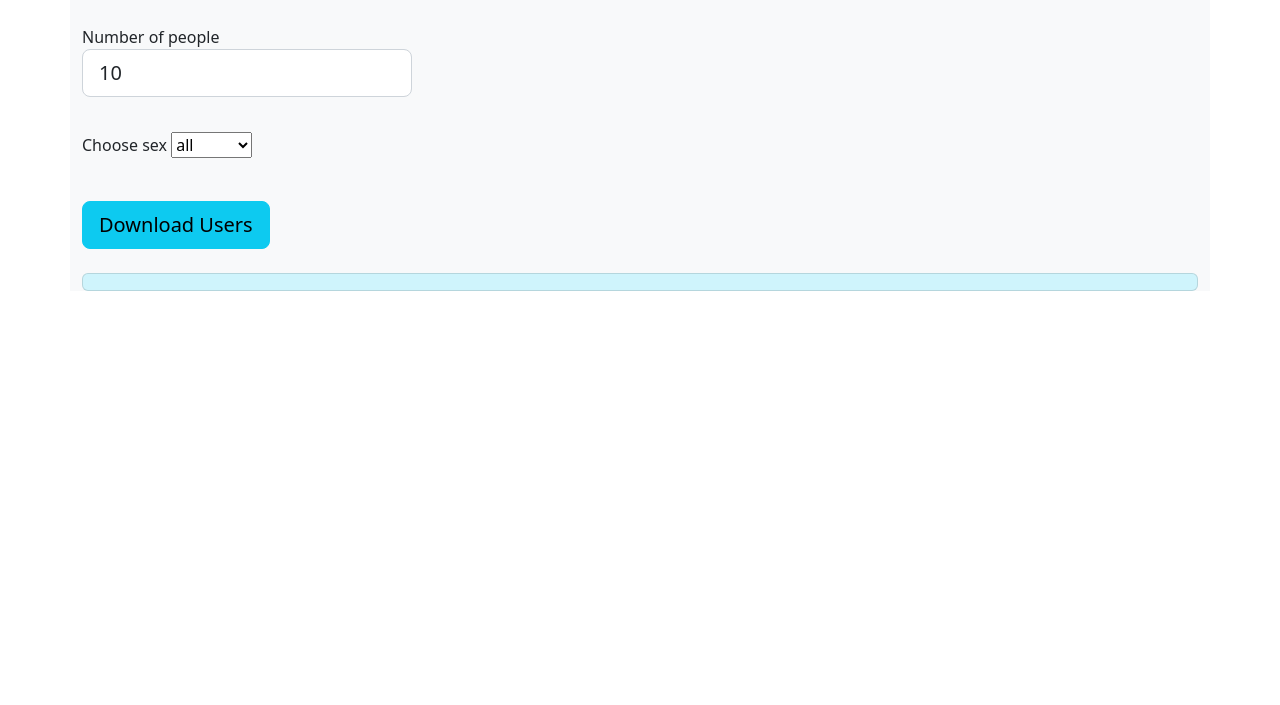
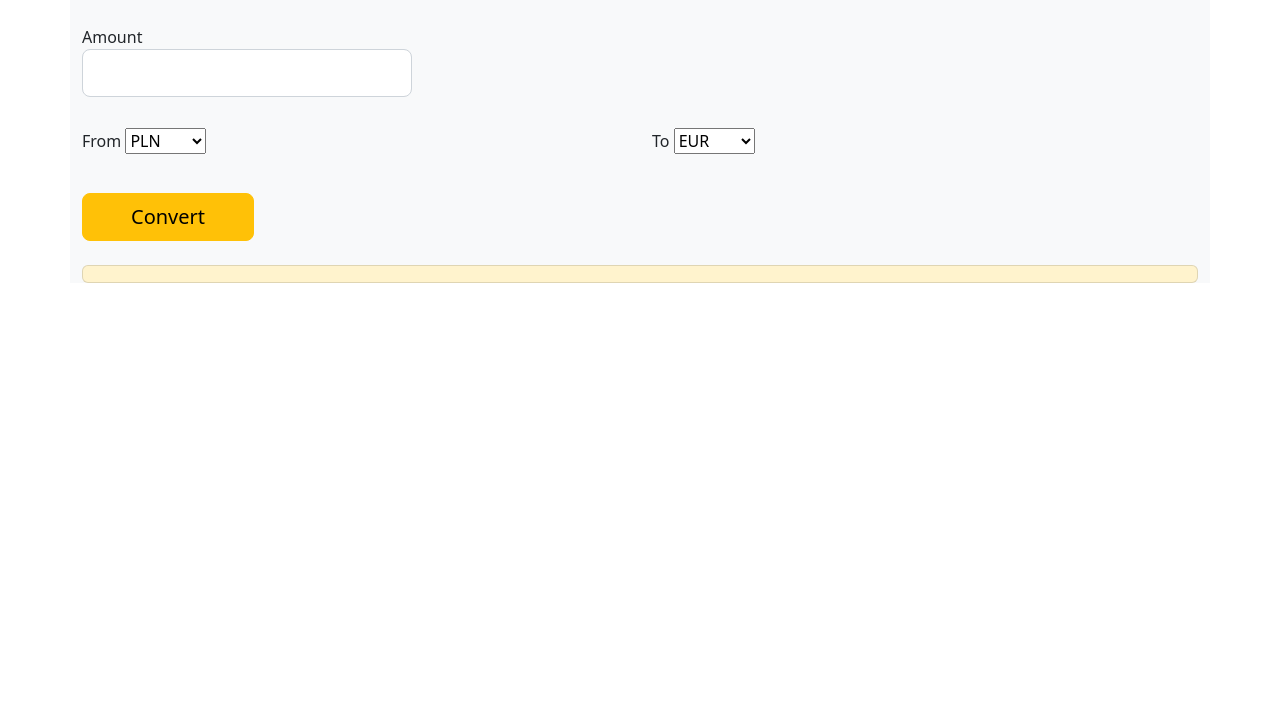
Before and after one commit to sonictooth89/random-user-api, a website: page index.html in a window 1280 px wide. Shown: the part 95-800 px from the top of the page. Drawn offline with nearby package versions, Linux system fonts and the light colour scheme.

Commit message:
initial commit

```diff
--- a/index.html
+++ b/index.html
@@ -5,7 +5,7 @@
   <meta charset="UTF-8">
   <meta name="viewport" content="width=device-width, initial-scale=1.0">
   <meta http-equiv="X-UA-Compatible" content="ie=edge">
-  <title>Random User</title>
+  <title>Currency Converter</title>
   <link href="https://cdn.jsdelivr.net/npm/bootstrap@5.2.2/dist/css/bootstrap.min.css" rel="stylesheet" integrity="sha384-Zenh87qX5JnK2Jl0vWa8Ck2rdkQ2Bzep5IDxbcnCeuOxjzrPF/et3URy9Bv1WTRi" crossorigin="anonymous">
 
 </head>
@@ -13,39 +13,66 @@
 <body>
 
   <div class="container bg-light">
-    <h1 class="my-4 py-1">Random User</h1>
+    <h1 class="my-4 py-1">Welcome! Convert your currency :)</h1>
 
     <form class="generator">
 
-      <div class="form-group">
-
-       <label class="generator__input-name py-3">Number of people
-        <input class="form-control form-control-lg generator__input" name="users-number" type="number" value="10">
-      </label>
-
+      <div class="row initial-scale">
+        <div class="col">
+          <label class="generator__input-name py-3">Amount
+            <input type="text" class="form-control form-control-lg generator__input" name="users-number" type="number">
+          </label>
+        </div>
       </div>
 
-      <div class="col-auto my-1">
-        <label class="mr-sm-2 py-3" for="inlineFormCustomSelect">Choose sex</label>
-        <select class="custom-selec mr-sm-2" name="gender" >
-          <option value="both" selected>all</option>
-          <option value="male">Man</option>
-          <option value="female">Woman</option>
+      <div class="row">
+        <div class="col">
+          <label class="mr-sm-2 py-3" for="inlineFormCustomSelect">From</label>
+          <select class="custom-selec mr-sm-2" name="curr1" >
+            <option value="both" selected>PLN</option>
+            <option value="male">Man</option>
+            <option value="female">Woman</option>
+          </select>
+        </div>
 
-        </select>
+        <div class="col">
+          <label class="mr-sm-2 py-3" for="inlineFormCustomSelect">To</label>
+          <select class="custom-selec mr-sm-2" name="curr1" >
+            <option value="both" selected>EUR</option>
+            <option value="male">Man</option>
+            <option value="female">Woman</option>
+          </select>
+        </div>
       </div>
-      <button type="submit" class="btn btn-info btn-lg my-4">Download Users</button><br>
+
+      <div class="row">
+        <div class="col">
+          <button type="submit" class="btn btn-warning btn-lg my-4 px-5">Convert</button><br>
       <!-- <input type="submit" class="button" value="Pobierz użytkowników"> -->
-    </form>
+        </div>
+      </div>
 
-    <div class="list-group">
-      <a href="#" class="list-group-item list-group-item-action list-group-item-info">
+      <div class="row">
+        <div class="col">
+          <div class="list-group">
+      <a href="#" class="list-group-item list-group-item-action list-group-item-warning">
         <div class="user-list">
 
         </div>
       </a>
 
     </div>
+        </div>
+      </div>
+
+      </div>
+
+
+
+
+    </form>
+
+
 
   </div>
 
```
